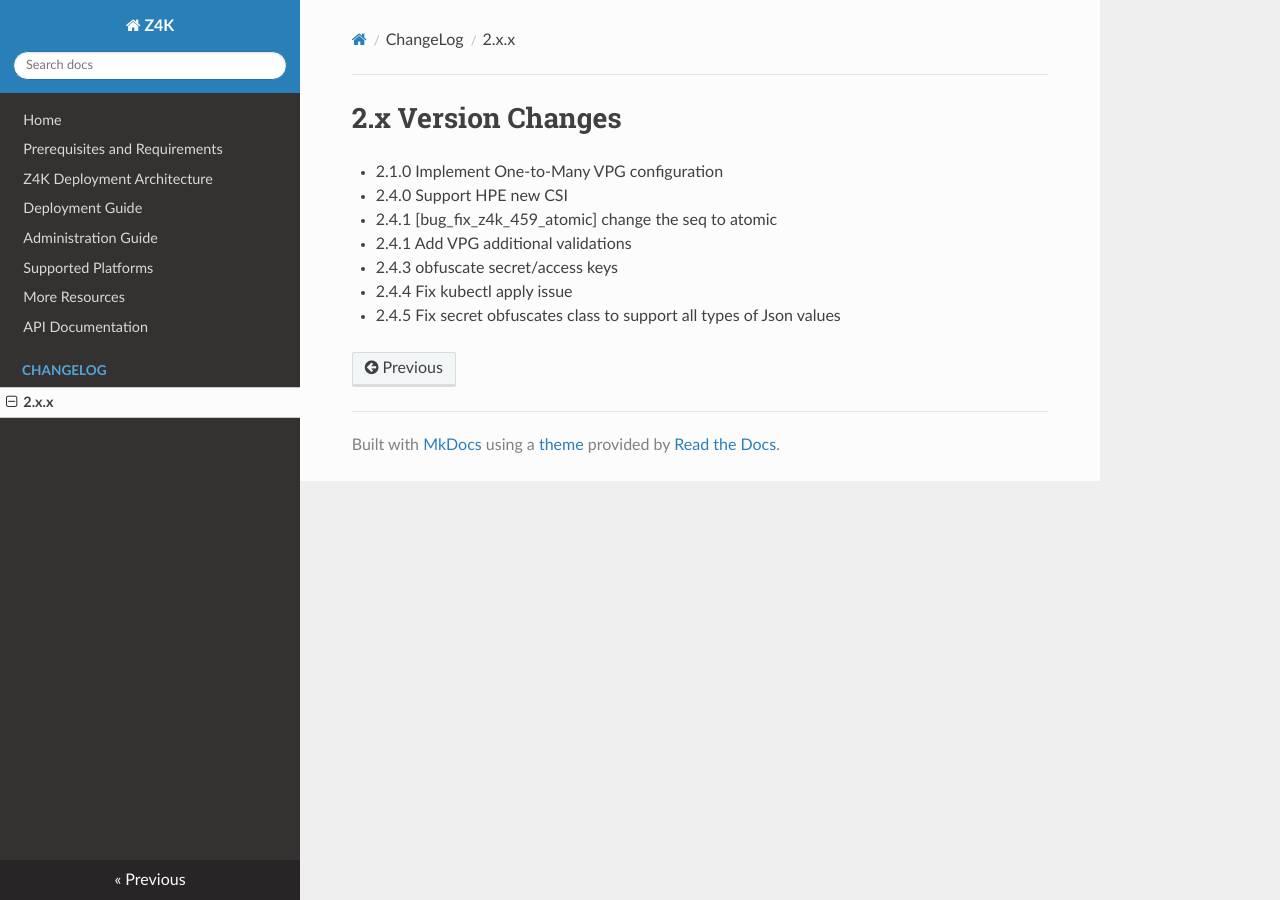
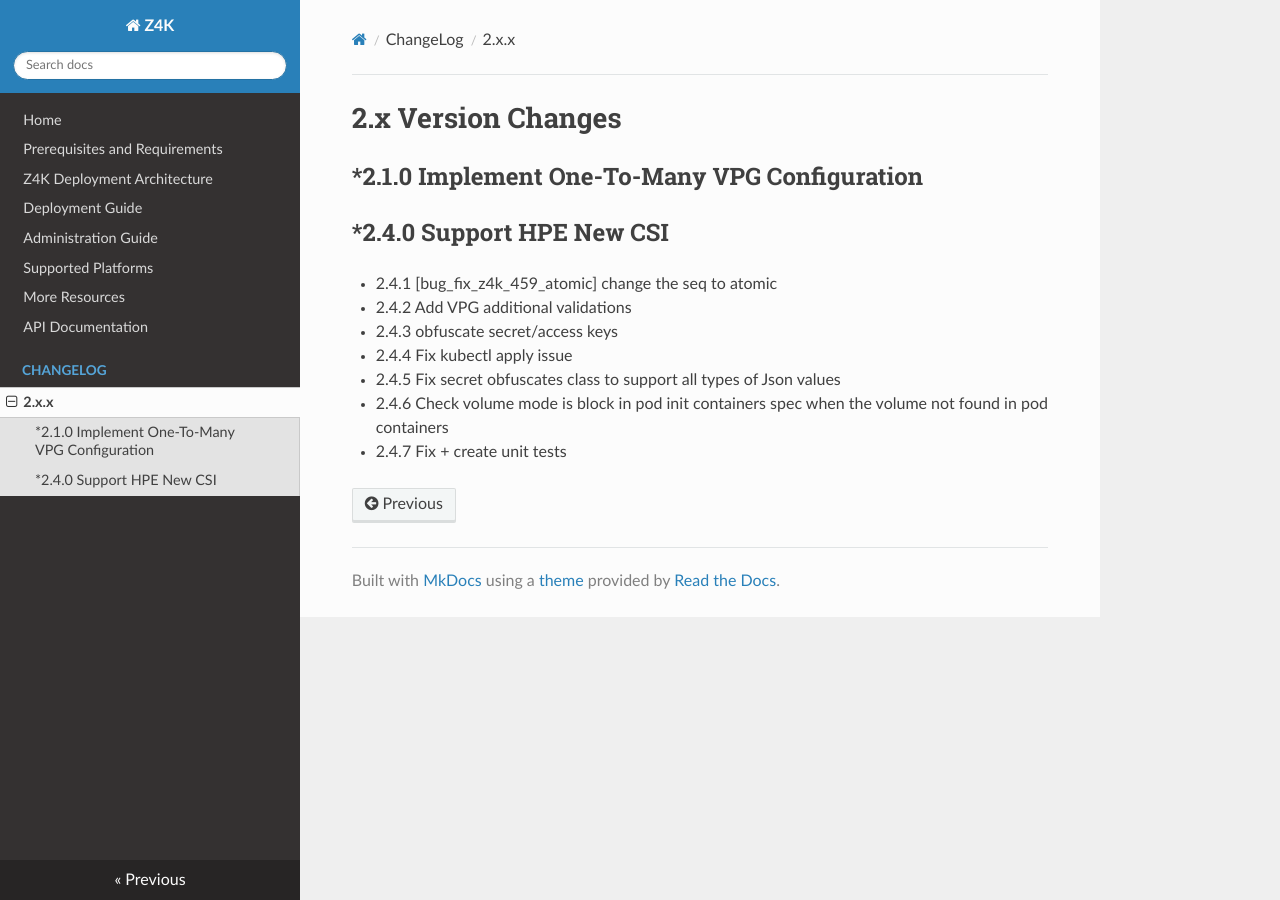
Before and after one commit to ZertoPublic/Z4K, an MkDocs documentation site: the page built from docs/changes/version2.x.x.md, in a window 1280 px wide. Built offline with MkDocs 1.6.1, drawn with Linux system fonts in a browser that asks for light colours.

Commit message:
Update version2.x.x.md

```diff
--- a/docs/changes/version2.x.x.md
+++ b/docs/changes/version2.x.x.md
@@ -1,9 +1,13 @@
 2.x Version Changes
 ===========================================
-* 2.1.0 Implement One-to-Many VPG configuration
-* 2.4.0 Support HPE new CSI
+*2.1.0 Implement One-To-Many VPG Configuration
+----------------------------------------------
+*2.4.0 Support HPE New CSI
+--------------------------
 * 2.4.1 [bug_fix_z4k_459_atomic] change the seq to atomic
-* 2.4.1 Add VPG additional validations
+* 2.4.2 Add VPG additional validations
 * 2.4.3 obfuscate secret/access keys
 * 2.4.4 Fix kubectl apply issue
 * 2.4.5 Fix secret obfuscates class to support all types of Json values
+* 2.4.6 Check volume mode is block  in pod init containers spec when the volume not found in pod containers
+* 2.4.7 Fix + create unit tests
```
